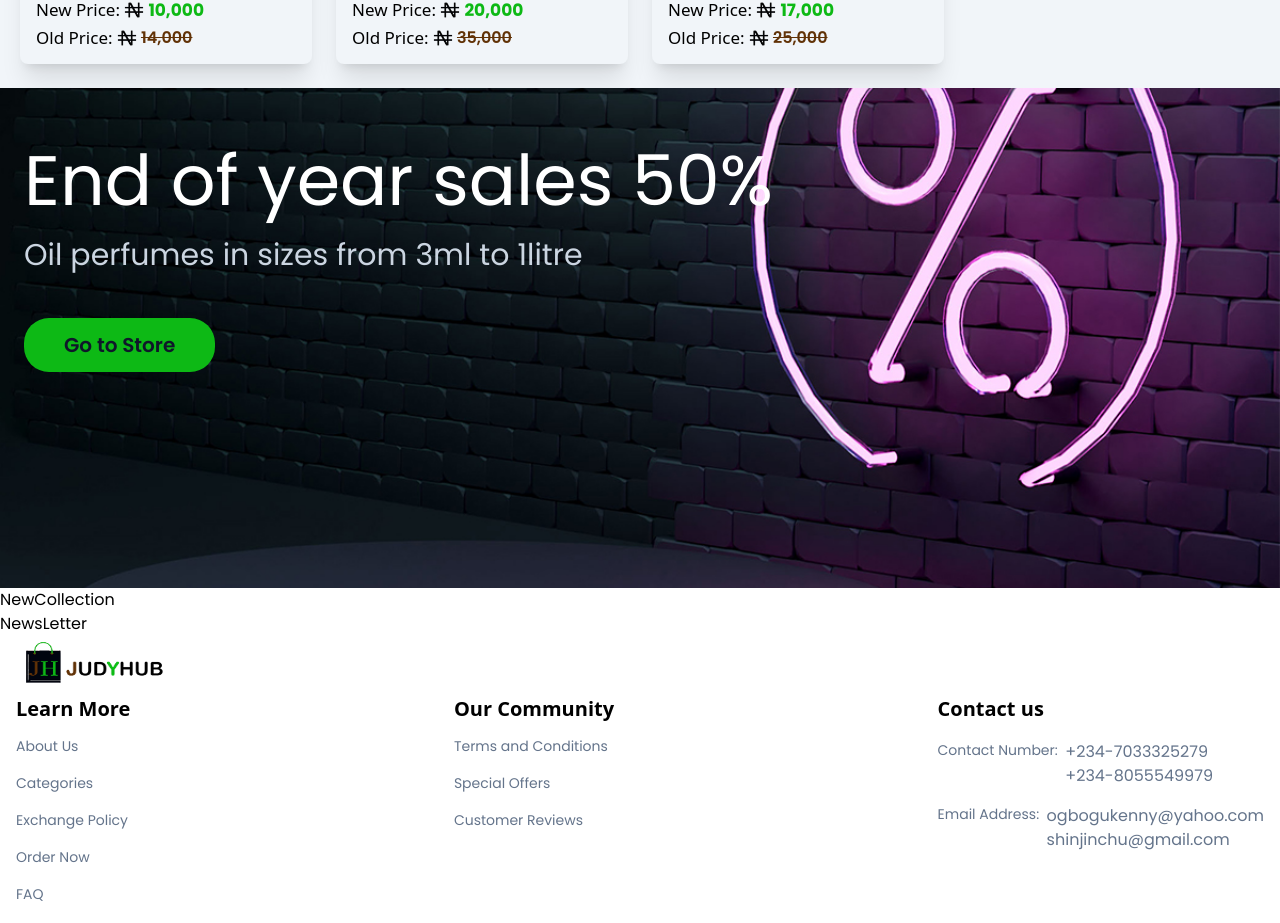
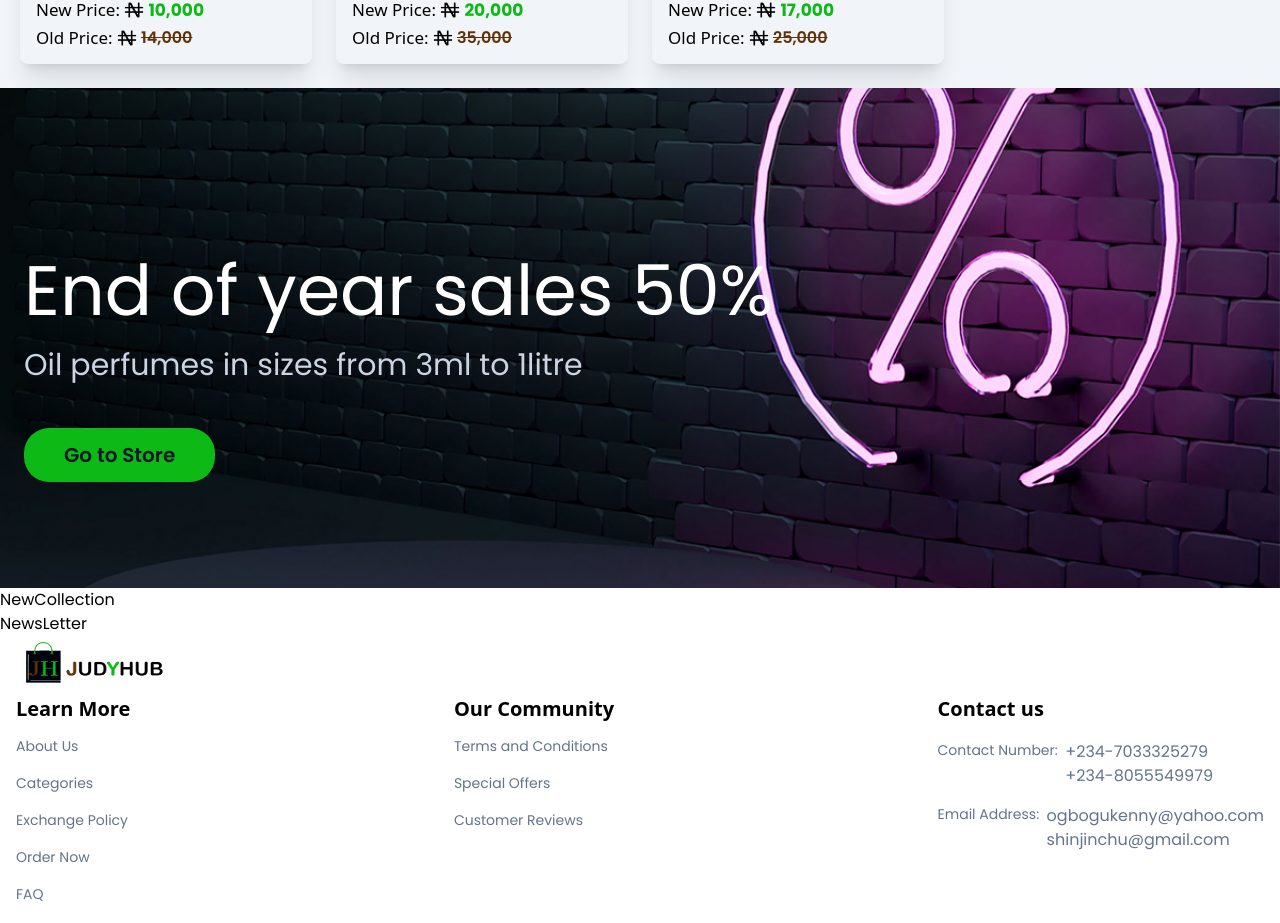
Before and after one commit to Kennius7/Judyhub-Ecomm-new, a React (Vite) app: page / in a window 1280 px wide. Shown: the part 1520-2443 px from the top of the page. Built offline with nearby package versions, Linux system fonts and the light colour scheme.

Commit message:
product category ui - 03

```diff
--- a/src/components/Offers.jsx
+++ b/src/components/Offers.jsx
@@ -6,7 +6,7 @@ const Offers = () => {
             className="bg-offers bg-cover ss:bg-center bg-no-repeat w-full ss:h-[500px]
             xs:h-[350px] h-[400px] relative py-[40px] xs:px-6 px-2"
         >
-            <div className="xs:mt-0 mt-[80px]">
+            <div className="xs:mt-[110px] mt-[80px]">
                 <div className="text-white ss:text-[70px] xs:text-[40px] text-[32px] font-poppins
                     xs:tracking-normal -tracking-[1px]">
                     End of year sales 50%
```
